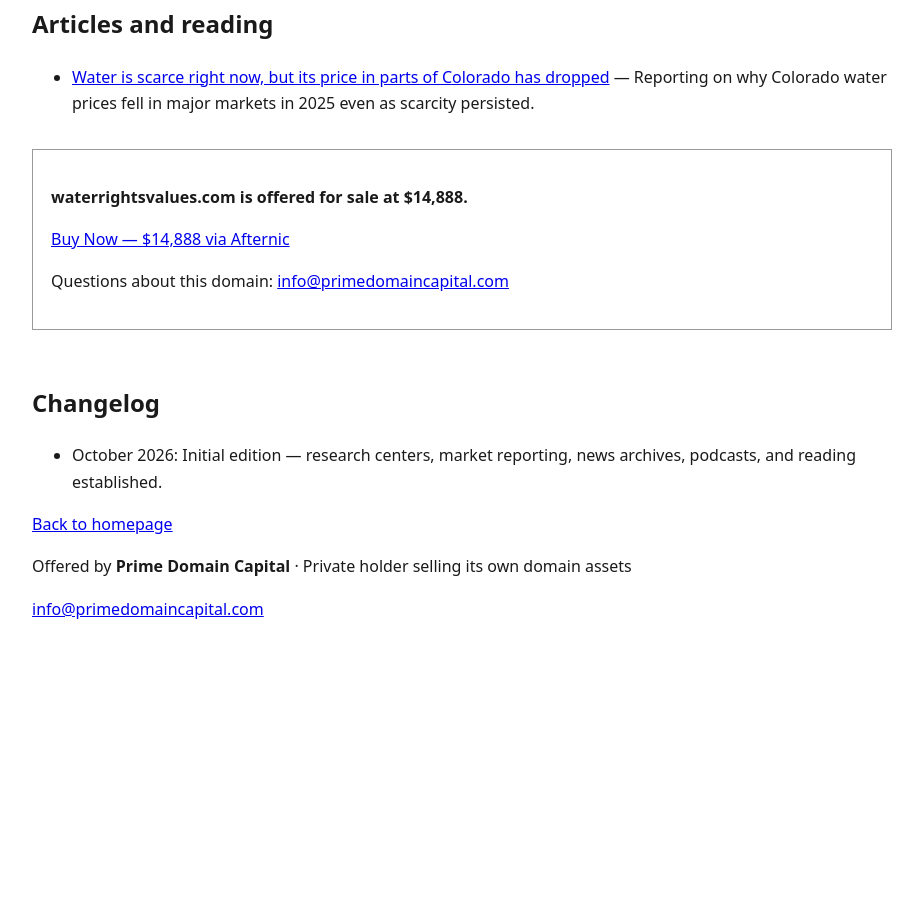
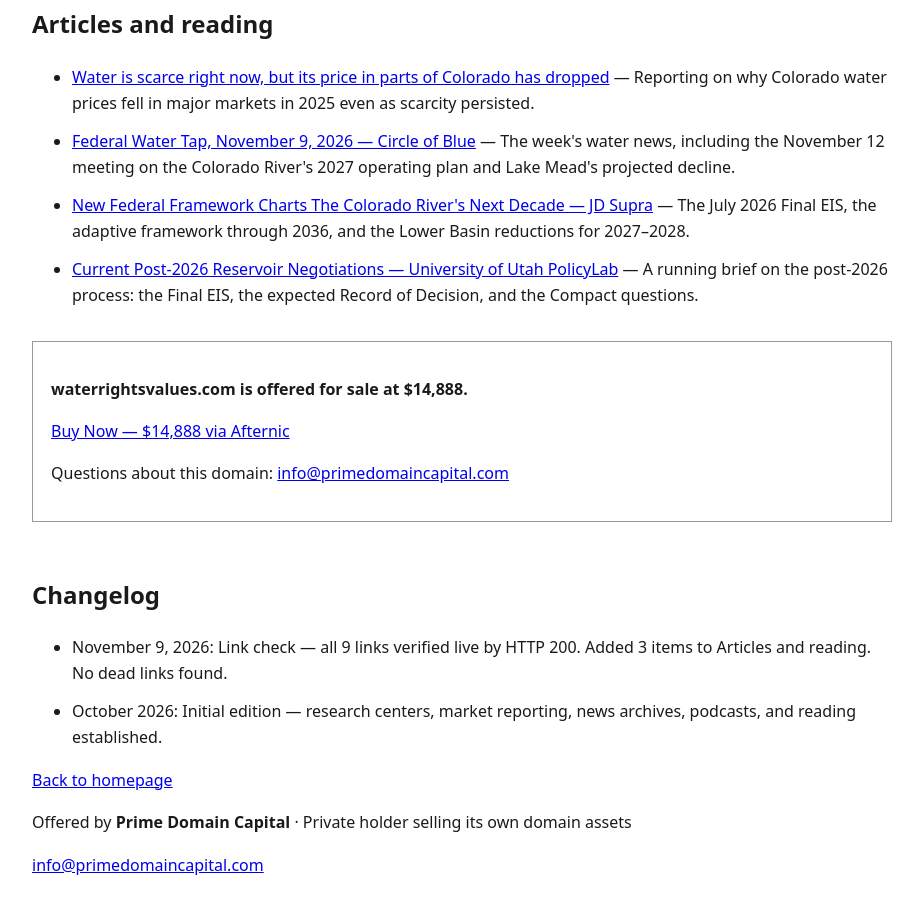
Before and after one commit to primedomaincapital/waterrightsvalues, a plain HTML site: page resources.html in a window 1280 px wide. Shown: the part 1300-2214 px from the top of the page, without its empty margins (178-1101 px from the left). Before the commit the page ends 1998 px from the top, so only its background shows below. Drawn offline with Linux system fonts and the light colour scheme.

Commit message:
Add files via upload

```diff
--- a/resources.html
+++ b/resources.html
@@ -49,7 +49,7 @@ main h1{font-size:clamp(30px,8.5vw,58px)!important;line-height:1.15!important}
 <body>
 <nav><div><strong>Prime Domain Capital</strong></div><a href="https://www.afternic.com/domain/waterrightsvalues.com">Buy Now — $14,888</a></nav>
 <main>
-<p class="stamp">Last updated: October 31, 2026</p>
+<p class="stamp">Last updated: November 9, 2026</p>
 <h1>Water rights resources</h1>
 <p>A starting set of independent reading, research, and listening for anyone trying to understand how water rights are priced and traded in the western United States. These are outside sites, listed for reference only; listing here does not imply any connection with this site or with Prime Domain Capital.</p>
 <nav class="toc" aria-label="On this page"><p class="toc-title">On this page</p><ul><li><a href="#industry-groups-and-research-centers">Industry groups and research centers</a></li><li><a href="#websites-and-tools">Websites and tools</a></li><li><a href="#podcasts">Podcasts</a></li><li><a href="#articles-and-reading">Articles and reading</a></li></ul></nav>
@@ -73,6 +73,9 @@ main h1{font-size:clamp(30px,8.5vw,58px)!important;line-height:1.15!important}
 <h2 id="articles-and-reading">Articles and reading</h2>
 <ul>
 <li><a href="https://watereducationcolorado.org/fresh-water-news/water-is-scarce-right-now-but-its-price-in-parts-of-colorado-surprisingly-has-dropped/">Water is scarce right now, but its price in parts of Colorado has dropped</a> — Reporting on why Colorado water prices fell in major markets in 2025 even as scarcity persisted.</li>
+<li><a href="https://www.circleofblue.org/newsletter/federal-water-tap-november-9-2026-lame-duck-congress-returns-with-big-to-do-list/">Federal Water Tap, November 9, 2026 — Circle of Blue</a> — The week's water news, including the November 12 meeting on the Colorado River's 2027 operating plan and Lake Mead's projected decline.</li>
+<li><a href="https://www.jdsupra.com/legalnews/new-federal-framework-charts-the-1602060/">New Federal Framework Charts The Colorado River's Next Decade — JD Supra</a> — The July 2026 Final EIS, the adaptive framework through 2036, and the Lower Basin reductions for 2027–2028.</li>
+<li><a href="https://nucleusutah.org/uploads/26e19c8b-da2d-4a3a-a6ff-44eff64f79d3.pdf">Current Post-2026 Reservoir Negotiations — University of Utah PolicyLab</a> — A running brief on the post-2026 process: the Final EIS, the expected Record of Decision, and the Compact questions.</li>
 </ul>
 <div class="buybox">
 <p><strong>waterrightsvalues.com is offered for sale at $14,888.</strong></p>
@@ -80,7 +83,8 @@ main h1{font-size:clamp(30px,8.5vw,58px)!important;line-height:1.15!important}
 <p>Questions about this domain: <a href="mailto:info@primedomaincapital.com">info@primedomaincapital.com</a></p>
 </div>
 <h2>Changelog</h2>
-<ul><li>October 2026: Initial edition — research centers, market reporting, news archives, podcasts, and reading established.</li></ul>
+<ul><li>November 9, 2026: Link check — all 9 links verified live by HTTP 200. Added 3 items to Articles and reading. No dead links found.</li>
+<li>October 2026: Initial edition — research centers, market reporting, news archives, podcasts, and reading established.</li></ul>
 <p><a href="https://waterrightsvalues.com/">Back to homepage</a></p>
 </main>
 <footer><p>Offered by <strong>Prime Domain Capital</strong> · Private holder selling its own domain assets</p><p><a href="mailto:info@primedomaincapital.com">info@primedomaincapital.com</a></p></footer>
```
